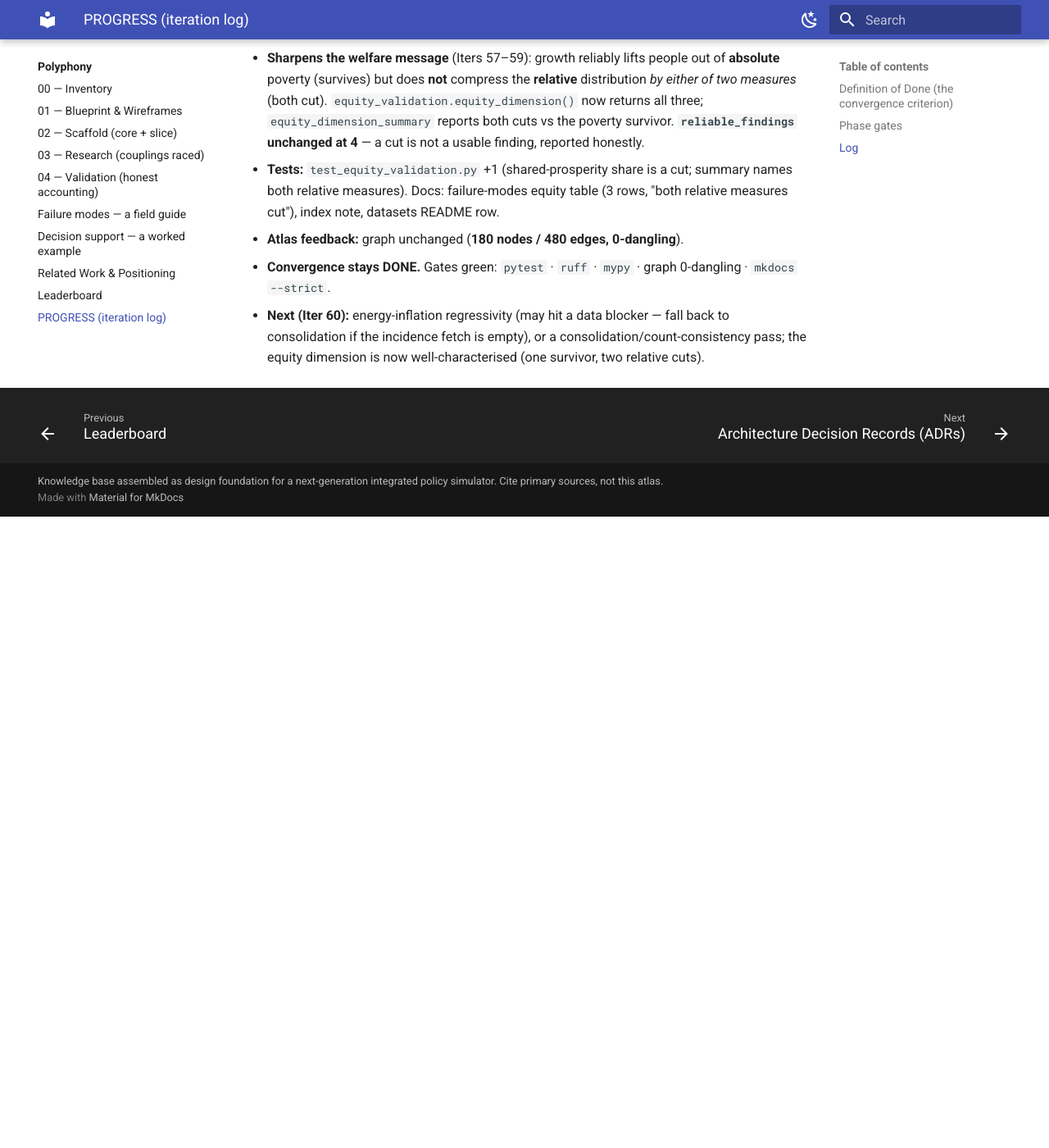
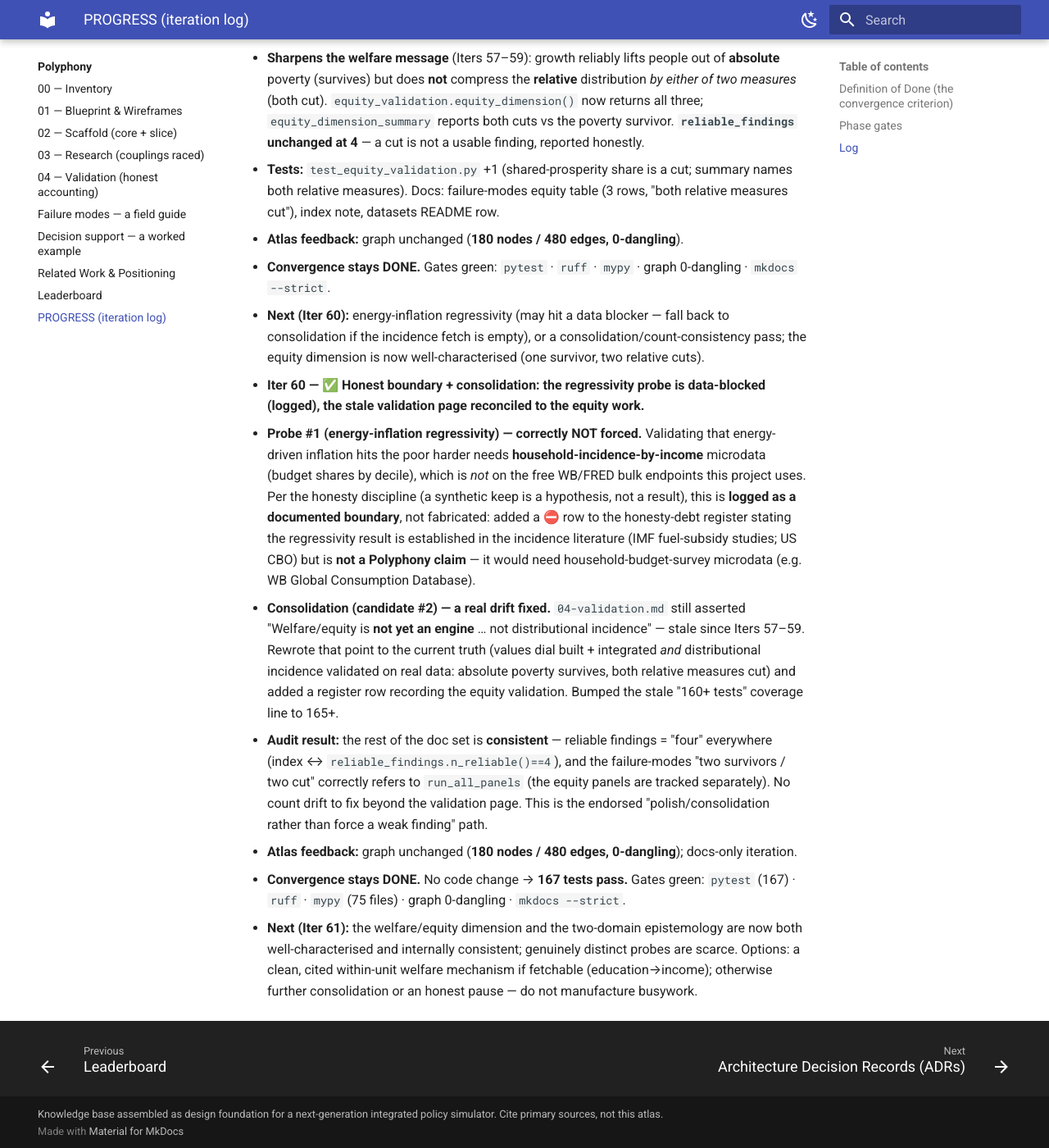
Before and after one commit to Sour-abh-Raj/computational-policy-atlas, an MkDocs documentation site: the page built from docs/polyphony/PROGRESS.md, in a window 1280 px wide and 1400 px high, scrolled down 41313 px. Shown: the whole window at 82% size. Built offline with MkDocs 1.6.1 and Material for MkDocs 9.7.7, drawn with Linux system fonts in a browser that asks for light colours; before the commit the page ends 41943 px from its top, so only the background shows below that.

Commit message:
Polyphony Iter 60: honest boundary + consolidation — regressivity is data-blocked (logged), validation page reconciled
Probe #1 (does energy-driven inflation hit the poor harder?) needs household-incidence-by-income
microdata not on the free WB/FRED bulk endpoints. Per the honesty discipline, logged as a documented
BOUNDARY (⛔ row in the honesty-debt register) — the regressivity result is established in the incidence
literature (IMF/CBO) but is NOT a Polyphony claim; would need household-budget-survey microdata.

Consolidation: 04-validation.md still said "Welfare/equity is not yet an engine ... not distributional
incidence" — stale since Iters 57-59. Reconciled to the current truth (values dial built AND
distributional incidence validated: absolute poverty survives, both relative measures cut) + register
row. Bumped stale "160+ tests" -> 165+. Audit: rest of the doc set is consistent (reliable findings =
four everywhere; "two survivors/two cut" correctly scoped to run_all_panels). No forced result.

Docs-only. 167 pass · graph 0-dangling (180/480) · mkdocs --strict.

Co-Authored-By: Claude Opus 4.8 <noreply@anthropic.com>

```diff
--- a/docs/polyphony/PROGRESS.md
+++ b/docs/polyphony/PROGRESS.md
@@ -1322,3 +1322,27 @@ Plus the standing invariants (every commit): `mkdocs build --strict` green · `g
   - **Next (Iter 60):** energy-inflation regressivity (may hit a data blocker — fall back to consolidation if
     the incidence fetch is empty), or a consolidation/count-consistency pass; the equity dimension is now
     well-characterised (one survivor, two relative cuts).
+- **Iter 60 — ✅ Honest boundary + consolidation: the regressivity probe is data-blocked (logged), the stale validation page reconciled to the equity work.**
+  - **Probe #1 (energy-inflation regressivity) — correctly NOT forced.** Validating that energy-driven
+    inflation hits the poor harder needs **household-incidence-by-income** microdata (budget shares by
+    decile), which is *not* on the free WB/FRED bulk endpoints this project uses. Per the honesty discipline
+    (a synthetic keep is a hypothesis, not a result), this is **logged as a documented boundary**, not
+    fabricated: added a ⛔ row to the honesty-debt register stating the regressivity result is established in
+    the incidence literature (IMF fuel-subsidy studies; US CBO) but is **not a Polyphony claim** — it would
+    need household-budget-survey microdata (e.g. WB Global Consumption Database).
+  - **Consolidation (candidate #2) — a real drift fixed.** `04-validation.md` still asserted "Welfare/equity
+    is **not yet an engine** … not distributional incidence" — stale since Iters 57–59. Rewrote that point to
+    the current truth (values dial built + integrated *and* distributional incidence validated on real data:
+    absolute poverty survives, both relative measures cut) and added a register row recording the equity
+    validation. Bumped the stale "160+ tests" coverage line to 165+.
+  - **Audit result:** the rest of the doc set is **consistent** — reliable findings = "four" everywhere
+    (index ↔ `reliable_findings.n_reliable()==4`), and the failure-modes "two survivors / two cut" correctly
+    refers to `run_all_panels` (the equity panels are tracked separately). No count drift to fix beyond the
+    validation page. This is the endorsed "polish/consolidation rather than force a weak finding" path.
+  - **Atlas feedback:** graph unchanged (**180 nodes / 480 edges, 0-dangling**); docs-only iteration.
+  - **Convergence stays DONE.** No code change → **167 tests pass.** Gates green: `pytest` (167) · `ruff` ·
+    `mypy` (75 files) · graph 0-dangling · `mkdocs --strict`.
+  - **Next (Iter 61):** the welfare/equity dimension and the two-domain epistemology are now both
+    well-characterised and internally consistent; genuinely distinct probes are scarce. Options: a clean,
+    cited within-unit welfare mechanism if fetchable (education→income); otherwise further consolidation or
+    an honest pause — do not manufacture busywork.
```
Also changed, not shown: docs/polyphony/04-validation.md (+9 -3 lines), docs/polyphony/index.md (+1 -1 lines).
